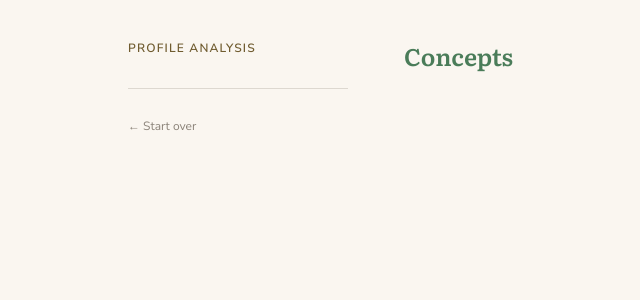
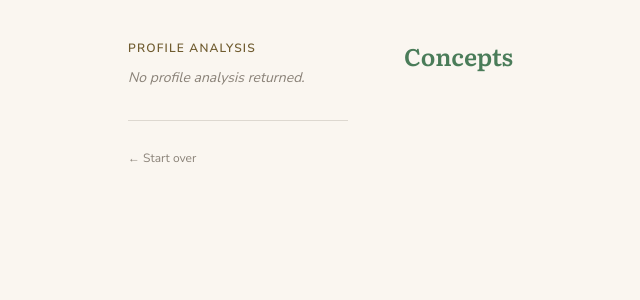
Before and after one commit to dscamahorn/circular-concept, a Flask app: template templates/concepts.html in a window 1280 px wide. Shown: the part 57-357 px from the top of the page, without its empty margins (0-640 px from the left). Run offline with Flask 3, Linux system fonts and the light colour scheme; the template is opened without the code that fills it, so the values that code supplies are empty; some libraries are stand-ins or nearby versions.

Commit message:
Fix profile analysis parsing: more permissive regex with fallback
- Allow \n+ around --- separators (LLM often outputs double newlines)
- Add fallback: capture pre-concept text if **Profile analysis:** label is missing
- Template: defensive check so empty profile_paras shows a placeholder

Co-Authored-By: Claude Sonnet 4.6 <noreply@anthropic.com>

```diff
--- a/app.py
+++ b/app.py
@@ -29,13 +29,17 @@ def _parse_llm_output(text):
         return m.group(1).strip() if m else ""
 
     pm = re.search(
-        r'\*\*Profile analysis:\*\*\s*(.*?)(?=\n---|\n###|\Z)',
+        r'\*\*Profile\s+analysis:\*\*\s*(.*?)(?=\n+---|\n+###|\Z)',
         text, re.DOTALL | re.IGNORECASE
     )
-    profile = pm.group(1).strip() if pm else ""
+    if pm:
+        profile = pm.group(1).strip()
+    else:
+        # Fallback: capture everything before the first --- or ### heading
+        profile = re.split(r'\n+---+\n+|\n+###', text, maxsplit=1)[0].strip()
 
     concepts = []
-    for section in re.split(r'\n---+\n', text):
+    for section in re.split(r'\n+---+\n+', text):
         hm = re.search(r'###\s*Concept\s*(\d+):\s*(.+)', section)
         if not hm:
             continue
--- a/templates/concepts.html
+++ b/templates/concepts.html
@@ -16,9 +16,13 @@
     <!-- ── Left: Profile Analysis ─────────────────────────── -->
     <aside>
       <p class="text-xs font-semibold uppercase tracking-widest text-terra-amber mb-3">Profile Analysis</p>
-      {% for para in profile_paras %}
-        <p class="text-sm text-terra-muted leading-relaxed mb-2">{{ para }}</p>
-      {% endfor %}
+      {% if profile_paras %}
+        {% for para in profile_paras %}
+          <p class="text-sm text-terra-muted leading-relaxed mb-2">{{ para }}</p>
+        {% endfor %}
+      {% else %}
+        <p class="text-sm text-terra-muted italic">No profile analysis returned.</p>
+      {% endif %}
 
       <div class="mt-8 pt-6 border-t border-terra-border">
         <a href="/survey"
```
